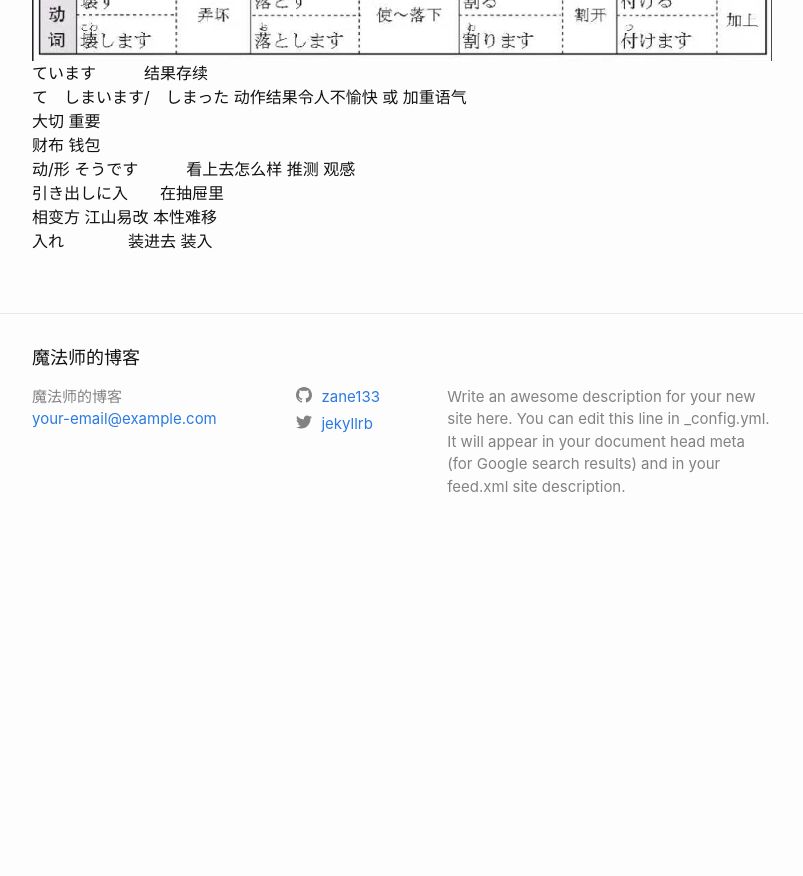
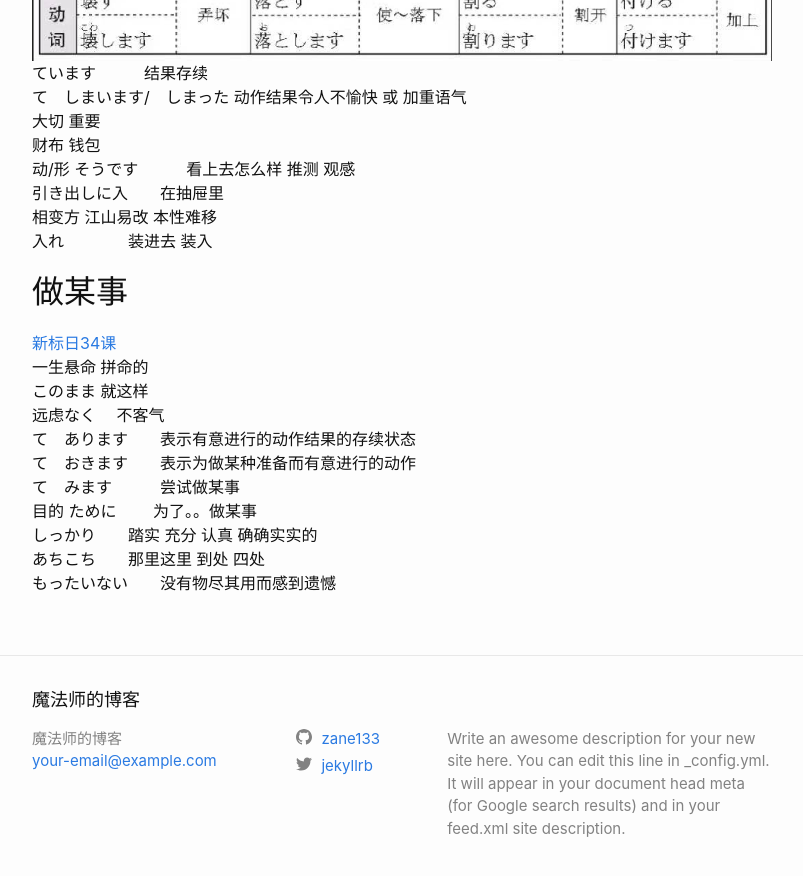
Before and after one commit to zane133/zane133.github.io, a Jekyll site: the page built from _posts/2019-08-17-japanese_study.markdown, in a window 1280 px wide and 900 px high, scrolled down 7865 px. Shown: the top 876 px of the window, without its empty margins (238-1041 px from the left). Built offline with Jekyll 4.4.1, drawn with Linux system fonts in a browser that asks for light colours; before the commit the page ends 8423 px from its top, so only the background shows below that.

Commit message:
Update 2019-08-17-japanese_study.markdown

```diff
--- a/_posts/2019-08-17-japanese_study.markdown
+++ b/_posts/2019-08-17-japanese_study.markdown
@@ -260,3 +260,16 @@ Google可以在搜索词的尾部加上 **とは**
 引き出しに入　　在抽屉里
 相变方  江山易改  本性难移
 入れ　　　　装进去 装入
+
+##  做某事
+[新标日34课](https://www.bilibili.com/video/av14150839/?p=36)
+一生悬命  拼命的
+このまま  就这样
+远虑なく　 不客气
+て　あります　　表示有意进行的动作结果的存续状态
+て　おきます　　表示为做某种准备而有意进行的动作
+て　みます　　　尝试做某事
+目的 ために　　 为了。。做某事
+しっかり　　踏实 充分 认真 确确实实的
+あちこち　　那里这里 到处 四处
+もったいない　　没有物尽其用而感到遗憾
```
